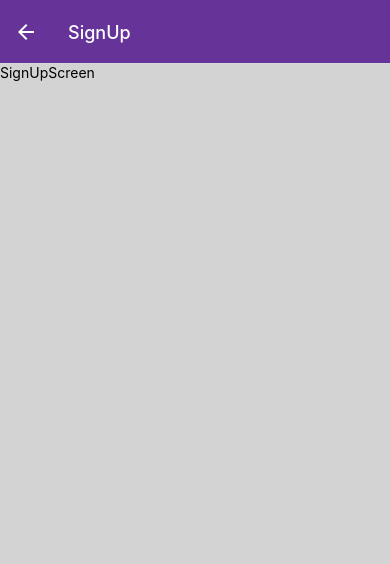
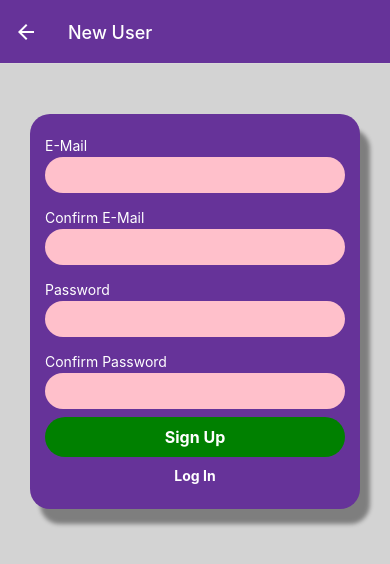
Before and after one commit to erenavar/Auth, a React Native app: screen /SignUp in a window 390 px wide. Shown: the top 564 px of the page. Built offline with nearby package versions, Linux system fonts and the light colour scheme.

Commit message:
Added Form Validation Rules and Alert Window

```diff
--- a/App.js
+++ b/App.js
@@ -2,7 +2,7 @@ import { StatusBar } from "expo-status-bar";
 import { StyleSheet, Text, View } from "react-native";
 import { NavigationContainer } from "@react-navigation/native";
 import { createNativeStackNavigator } from "@react-navigation/native-stack";
-import SignUpScreen from "./screens/SignUpScreen.Js";
+import SignUpScreen from "./screens/SignUpScreen.js";
 import LogInScreen from "./screens/LogInScreen";
 
 const Stack = createNativeStackNavigator();
@@ -25,7 +25,11 @@ function NormalStack() {
         component={LogInScreen}
         options={{ headerTitle: "Log In" }}
       />
-      <Stack.Screen name="SignUp" component={SignUpScreen} />
+      <Stack.Screen
+        name="SignUp"
+        component={SignUpScreen}
+        options={{ headerTitle: "New User" }}
+      />
     </Stack.Navigator>
   );
 }
--- a/components/AuthContent.js
+++ b/components/AuthContent.js
@@ -1,4 +1,4 @@
-import { StyleSheet, View } from "react-native";
+import { StyleSheet, View, Alert } from "react-native";
 import React from "react";
 import AuthForm from "./AuthForm";
 import ButtonWhite from "./ButtonWhite";
@@ -6,6 +6,28 @@ import { useNavigation } from "@react-navigation/native";
 
 export default function AuthContent({ isLogin }) {
   const navigation = useNavigation();
+
+  function submitHandler(credentials) {
+    console.log(credentials);
+    let { confirmEmail, confirmPassword, email, password } = credentials;
+
+    email = email.trim();
+    password = password.trim();
+
+    const emailIsValid = email.includes("@");
+    const passwordIsValid = password.length > 6;
+    const emailAreSame = email === confirmEmail;
+    const passwordsAreSame = password === confirmPassword;
+
+    if (
+      !emailIsValid ||
+      !passwordIsValid ||
+      (!isLogin && (!emailAreSame || !passwordsAreSame))
+    ) {
+      Alert.alert("Oooops", "Please, Control Your Datas");
+      return;
+    }
+  }
 
   function switchScreen() {
     if (isLogin) {
@@ -17,7 +39,7 @@ export default function AuthContent({ isLogin }) {
 
   return (
     <View style={styles.container}>
-      <AuthForm isLogin={isLogin} />
+      <AuthForm isLogin={isLogin} onSubmit={submitHandler} />
       <View>
         <ButtonWhite onPress={switchScreen}>
           {isLogin ? "Create New User" : "Log In"}
--- a/components/AuthForm.js
+++ b/components/AuthForm.js
@@ -3,9 +3,20 @@ import React, { useState } from "react";
 import Input from "./Input";
 import Button from "./Button";
 
-export default function AuthForm({ isLogin }) {
+export default function AuthForm({ isLogin, onSubmit }) {
   const [enteredEmail, setEnteredEmail] = useState("");
-  const [enteredPassword, setenteredPassword] = useState("");
+  const [enteredPassword, setEnteredPassword] = useState("");
+  const [enteredConfirmPassword, setEnteredConfirmPassword] = useState("");
+  const [enteredConfirmEmail, setEnteredConfirmEmail] = useState("");
+
+  const submitHandler = () => {
+    onSubmit({
+      email: enteredEmail,
+      confirmEmail: enteredConfirmEmail,
+      password: enteredPassword,
+      confirmPassword: enteredConfirmPassword,
+    });
+  };
 
   function updateInput(inputType, enteredValue) {
     switch (inputType) {
@@ -14,9 +25,15 @@ export default function AuthForm({ isLogin }) {
         break;
 
       case "password":
-        setenteredPassword(enteredValue);
+        setEnteredPassword(enteredValue);
+        break;
 
-      default:
+      case "confirmEmail":
+        setEnteredConfirmEmail(enteredValue);
+        break;
+
+      case "confirmPassword":
+        setEnteredConfirmPassword(enteredValue);
         break;
     }
   }
@@ -29,14 +46,32 @@ export default function AuthForm({ isLogin }) {
         onTypeValue={updateInput.bind(this, "email")}
         value={enteredEmail}
       />
+      {!isLogin && (
+        <Input
+          label="Confirm E-Mail"
+          keyboardType="email-adress"
+          onTypeValue={updateInput.bind(this, "confirmEmail")}
+          value={enteredConfirmEmail}
+        />
+      )}
       <Input
         label="Password"
         secure
         onTypeValue={updateInput.bind(this, "password")}
-        value={enteredEmail}
+        value={enteredPassword}
       />
+      {!isLogin && (
+        <Input
+          label="Confirm Password"
+          secure
+          onTypeValue={updateInput.bind(this, "confirmPassword")}
+          value={enteredConfirmPassword}
+        />
+      )}
       <View style={styles.buttons}>
-        <Button>{isLogin ? "Log In" : "Sign Up"}</Button>
+        <Button onPress={submitHandler}>
+          {isLogin ? "Log In" : "Sign Up"}
+        </Button>
       </View>
     </View>
   );
--- a/components/Button.js
+++ b/components/Button.js
@@ -1,13 +1,15 @@
 import { StyleSheet, Text, View, Pressable } from "react-native";
 import React from "react";
 
-export default function Button({ children }) {
+export default function Button({ children, onPress }) {
   return (
     <Pressable
       style={({ pressed }) => [styles.button, pressed && styles.pressed]}
     >
       <View>
-        <Text style={styles.text}>{children}</Text>
+        <Text style={styles.text} onPress={onPress}>
+          {children}
+        </Text>
       </View>
     </Pressable>
   );
--- a/screens/SignUpScreen.Js
+++ b/screens/SignUpScreen.Js
@@ -1,12 +1,9 @@
 import { StyleSheet, Text, View } from "react-native";
 import React from "react";
+import AuthContent from "../components/AuthContent";
 
 export default function SignUpScreen() {
-  return (
-    <View>
-      <Text>SignUpScreen</Text>
-    </View>
-  );
+  return <AuthContent />;
 }
 
 const styles = StyleSheet.create({});
```
